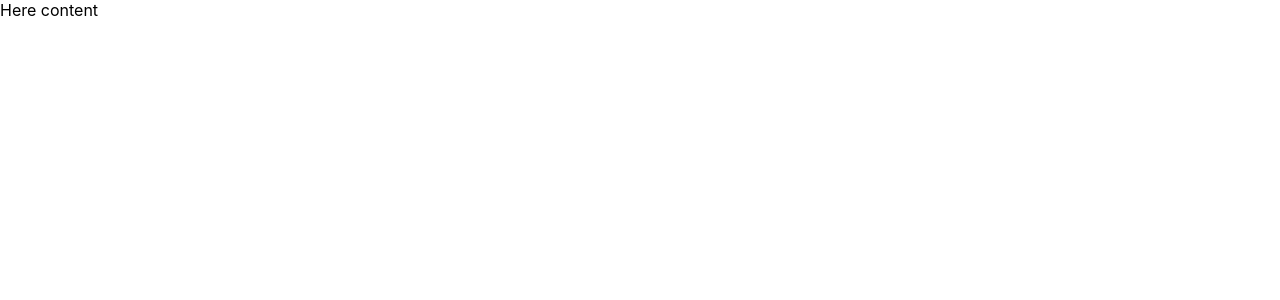
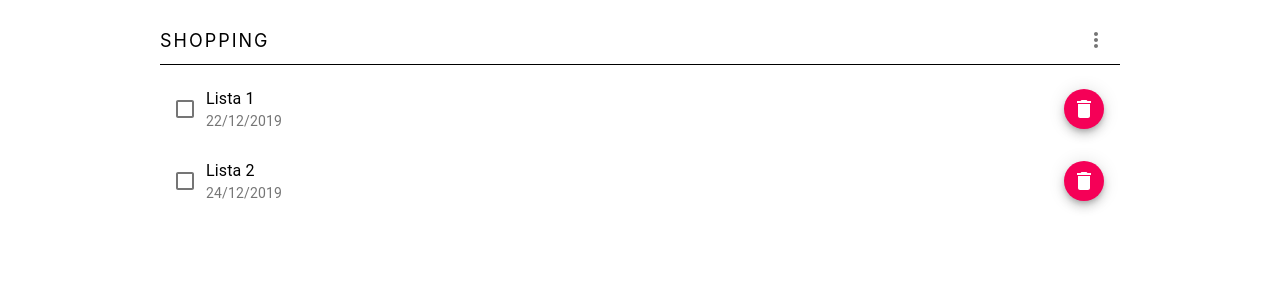
Before and after one commit to p-miszczuk/shopapp, a React (Create React App) app: page /login in a window 1280 px wide. Both pictures are taken after typing "Sample" into the empty fields and a click on the button "LOGIN IN". Shown: the top 300 px of the page. Built offline with nearby package versions, Linux system fonts and the light colour scheme.

Commit message:
style list, delete list

```diff
--- a/package.json
+++ b/package.json
@@ -4,6 +4,7 @@
   "private": true,
   "dependencies": {
     "@material-ui/core": "^4.8.0",
+    "@material-ui/icons": "^4.5.1",
     "@testing-library/jest-dom": "^4.2.4",
     "@testing-library/react": "^9.3.2",
     "@testing-library/user-event": "^7.1.2",
@@ -12,7 +13,8 @@
     "react-redux": "^7.1.3",
     "react-router": "^5.1.2",
     "react-router-dom": "^5.1.2",
-    "react-scripts": "3.3.0"
+    "react-scripts": "3.3.0",
+    "redux": "^4.0.4"
   },
   "scripts": {
     "start": "react-scripts start",
--- a/src/App.js
+++ b/src/App.js
@@ -5,9 +5,14 @@ import {
   Redirect,
   useHistory
 } from "react-router-dom";
+import { createStore } from "redux";
+import { Provider } from "react-redux";
+import rootReducer from "./reducers/store";
 import "./App.css";
-import { Button, Grid } from "@material-ui/core";
 import Login from "./layouts/Login";
+import Content from "./layouts/Content";
+
+const store = createStore(rootReducer);
 
 const fakeAuth = {
   state: false,
@@ -19,18 +24,18 @@ const fakeAuth = {
 
 function App() {
   return (
-    <Router>
-      <Route path="/login">
-        <Login useHistory={useHistory} fakeAuth={fakeAuth} />
-      </Route>
-      <PrivateRoute path="/in">
-        <Content />
-      </PrivateRoute>
-    </Router>
+    <Provider store={store}>
+      <Router>
+        <PrivateRoute path="/in">
+          <Content />
+        </PrivateRoute>
+        <Route path="/login">
+          <Login useHistory={useHistory} fakeAuth={fakeAuth} />
+        </Route>
+      </Router>
+    </Provider>
   );
 }
-
-const Content = () => <div>Here content</div>;
 
 const PrivateRoute = ({ children, ...rest }) => {
   return (
--- /dev/null
+++ b/src/layouts/Content.js
@@ -0,0 +1,82 @@
+import React, { useState } from "react";
+import { Grid, ListSubheader } from "@material-ui/core";
+import { connect } from "react-redux";
+import Header from "./Header";
+import List from "./List";
+import { deleteList } from "../reducers/tasks/actions";
+import { makeStyles } from "@material-ui/core/styles";
+
+const useStyles = makeStyles(theme => ({
+  margin: {
+    marginBottom: theme.spacing(2),
+    marginTop: theme.spacing(2)
+  }
+}));
+
+const Content = ({ list, deleteList }) => {
+  const [checked, setChecked] = useState([]);
+  const classes = useStyles();
+
+  const handleChecked = event => {
+    console.log(event.target.value);
+    const findIndex = checked.indexOf(event.target.value);
+    const newChecked = [...checked];
+
+    findIndex === -1
+      ? newChecked.push(event.target.value)
+      : newChecked.splice(findIndex, 1);
+    setChecked(newChecked);
+  };
+
+  const handleSelect = value => {
+    if (value === "selectAll") {
+      let newChecked = [];
+      list.forEach(item => newChecked.push(item.name));
+      setChecked(newChecked);
+    } else if (value === "deselectAll") {
+      setChecked([]);
+    }
+  };
+
+  const handleEdit = event => {
+    const aa = event.currentTarget.attributes.value.value;
+    console.log({ aa });
+  };
+
+  const handleDeleteList = event => {
+    console.log("You want to delete: ", event.currentTarget.value);
+    const findItem = list.find(item => item.name === event.currentTarget.value);
+    deleteList(findItem.id);
+  };
+
+  return (
+    <Grid
+      container
+      spacing={0}
+      justify={"center"}
+      alignItems={"center"}
+      stye={{ minHeight: "100vh" }}
+    >
+      <Grid item xs={11} md={10} lg={9} xl={7} className={classes.margin}>
+        <Header handleSelect={handleSelect} />
+        <List
+          list={list}
+          handleEdit={handleEdit}
+          handleChecked={handleChecked}
+          handleDeleteList={handleDeleteList}
+          checked={checked}
+        />
+      </Grid>
+    </Grid>
+  );
+};
+
+const mapStateToProps = ({ reducer: { list } }) => ({
+  list
+});
+
+const mapDispatchToProps = {
+  deleteList
+};
+
+export default connect(mapStateToProps, mapDispatchToProps)(Content);
--- /dev/null
+++ b/src/layouts/Header.js
@@ -0,0 +1,63 @@
+import React, { useState } from "react";
+import { IconButton, Menu, MenuItem } from "@material-ui/core";
+import { makeStyles } from "@material-ui/core/styles";
+import MoreVertIcon from "@material-ui/icons/MoreVert";
+
+const options = [
+  { name: "New list", key: "newList" },
+  { name: "Delete checked", key: "deleteChecked" },
+  { name: "Select all", key: "selectAll" },
+  { name: "Deselect all", key: "deselectAll" },
+  { name: "Log out", key: "logOut" }
+];
+
+const useStyles = makeStyles(theme => ({
+  headerMenu: {
+    display: "flex",
+    justifyContent: "space-between",
+    alignItems: "center",
+    borderBottom: "1px solid black"
+  },
+  title: {
+    letterSpacing: "2px",
+    textTransform: "uppercase",
+    fontSize: "18px"
+  }
+}));
+
+const Header = ({ handleSelect }) => {
+  const classes = useStyles();
+  const [anchorEl, setAnchorEl] = useState(null);
+  const handleClick = event => {
+    setAnchorEl(event.currentTarget);
+  };
+
+  const handleClose = value => {
+    setAnchorEl(null);
+    handleSelect(value);
+  };
+
+  return (
+    <div className={classes.headerMenu}>
+      <div className={classes.title}>Shopping</div>
+      <div>
+        <IconButton onClick={handleClick}>
+          <MoreVertIcon />
+        </IconButton>
+        <Menu
+          id="menu"
+          anchorEl={anchorEl}
+          open={Boolean(anchorEl)}
+          onClose={handleClose}
+        >
+          {options.map(option => (
+            <MenuItem key={option.key} onClick={() => handleClose(option.key)}>
+              {option.name}
+            </MenuItem>
+          ))}
+        </Menu>
+      </div>
+    </div>
+  );
+};
+export default Header;
--- /dev/null
+++ b/src/layouts/List.js
@@ -0,0 +1,54 @@
+import React, { useState } from "react";
+import { List, ListItem, Checkbox, ListItemText, Fab } from "@material-ui/core";
+// import EditIcon from "@material-ui/icons/Edit";
+import DeleteIcon from "@material-ui/icons/Delete";
+import { makeStyles } from "@material-ui/core/styles";
+
+const useStyles = makeStyles(theme => ({
+  textEdit: {
+    cursor: "pointer",
+    marginRight: "15px"
+  }
+}));
+
+const ListItems = ({
+  list,
+  handleChecked,
+  handleEdit,
+  handleDeleteList,
+  checked
+}) => {
+  const classes = useStyles();
+  return (
+    <List>
+      {list.map(item => (
+        <ListItem key={item.name}>
+          <Checkbox
+            edge="start"
+            value={item.name}
+            onClick={handleChecked}
+            checked={checked.indexOf(item.name) !== -1}
+          />
+          <ListItemText
+            value={item.name}
+            id={item.name}
+            primary={`${item.name}`}
+            secondary={`${item.date}`}
+            className={classes.textEdit}
+            onClick={handleEdit}
+          />
+          <Fab
+            size={"small"}
+            color={"secondary"}
+            value={item.name}
+            onClick={handleDeleteList}
+          >
+            <DeleteIcon />
+          </Fab>
+        </ListItem>
+      ))}
+    </List>
+  );
+};
+
+export default ListItems;
--- a/src/layouts/Login.js
+++ b/src/layouts/Login.js
@@ -32,7 +32,7 @@ const Login = ({ fakeAuth, useHistory }) => {
       justify={"center"}
       style={{ minHeight: "100vh" }}
     >
-      <Grid item xs={6}>
+      <Grid item xs={10} sm={9} lg={7}>
         <form onSubmit={handleSubmit}>
           <MainInput
             id={"name"}
--- /dev/null
+++ b/src/reducers/store.js
@@ -0,0 +1,5 @@
+import { combineReducers } from "redux";
+import { reducer } from "./tasks/reducer";
+
+const rootReducer = combineReducers({ reducer });
+export default rootReducer;
--- /dev/null
+++ b/src/reducers/tasks/reducer.js
@@ -0,0 +1,59 @@
+import {
+  ADD_LIST,
+  DELETE_LIST,
+  ADD_TASK,
+  DELETE_TASK,
+  UPDATE_TASK
+} from "./actions";
+
+const initialState = {
+  list: [
+    {
+      id: 1,
+      name: "Lista 1",
+      list: [{ id: 1, task: "Task 1", info: "Info 1" }],
+      date: "22/12/2019"
+    },
+    {
+      id: 2,
+      name: "Lista 2",
+      list: [
+        { id: 1, task: "Task 1", info: "Info 1" },
+        { id: 2, task: "Task 2", info: "Info 2" }
+      ],
+      date: "24/12/2019"
+    }
+  ]
+};
+
+export const reducer = (state = initialState, action) => {
+  switch (action.type) {
+    case ADD_LIST:
+      return {
+        ...state,
+        list: state.list.concat(action.payload)
+      };
+    case DELETE_LIST:
+      return {
+        ...state,
+        list: state.list.filter(item => item.id !== action.payload)
+      };
+    case ADD_TASK:
+      return {
+        ...state,
+        list: state.list.list.concat(action.payload)
+      };
+    case DELETE_TASK:
+      return {
+        ...state,
+        list: state.list.list.slice(action.payload)
+      };
+    case UPDATE_TASK:
+      return {
+        ...state,
+        list: state.list.list.slice(action.payload)
+      };
+    default:
+      return state;
+  }
+};
```
Also changed, not shown: 2 other files (tests, documents, lock files or other folders).
